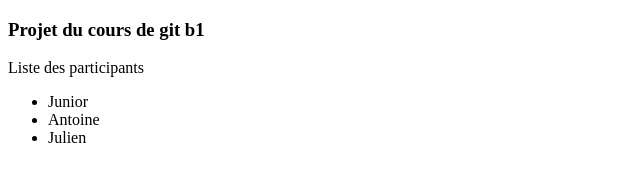
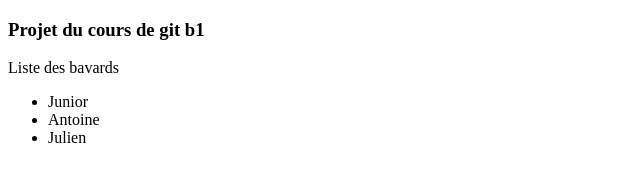
Before and after one commit to Blondon24/coursgitb1, a plain HTML site: page home.html in a window 1280 px wide. Shown: the full height of the page, 0-640 px from the left. Drawn offline with Linux system fonts and the light colour scheme.

Commit message:
Update home.html

```diff
--- a/home.html
+++ b/home.html
@@ -7,7 +7,7 @@
   </head>
   <body>
     <h3>Projet du cours de git b1</h3>
-    <p>Liste des participants</p>
+    <p>Liste des bavards</p>
     <ul>
       <li>Junior</li>
       <li>Antoine</li>
```
